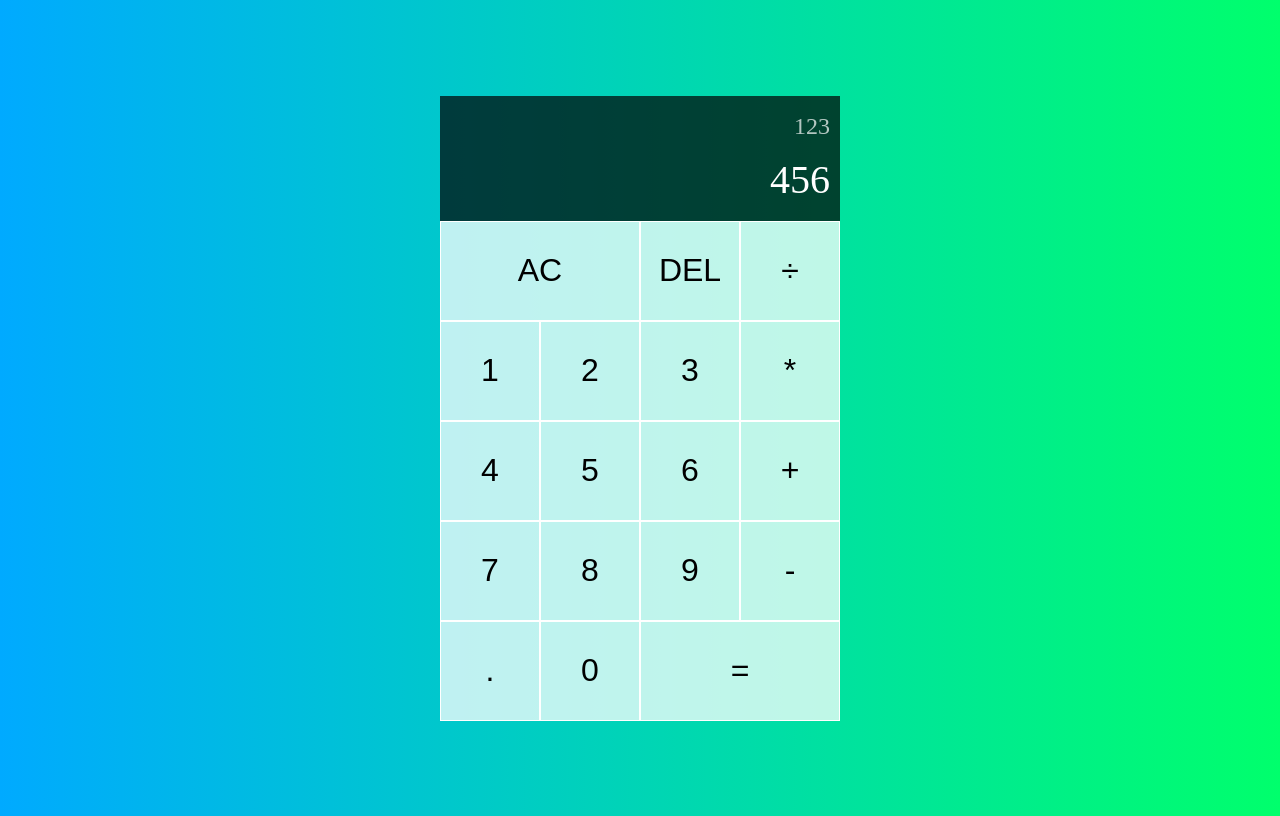
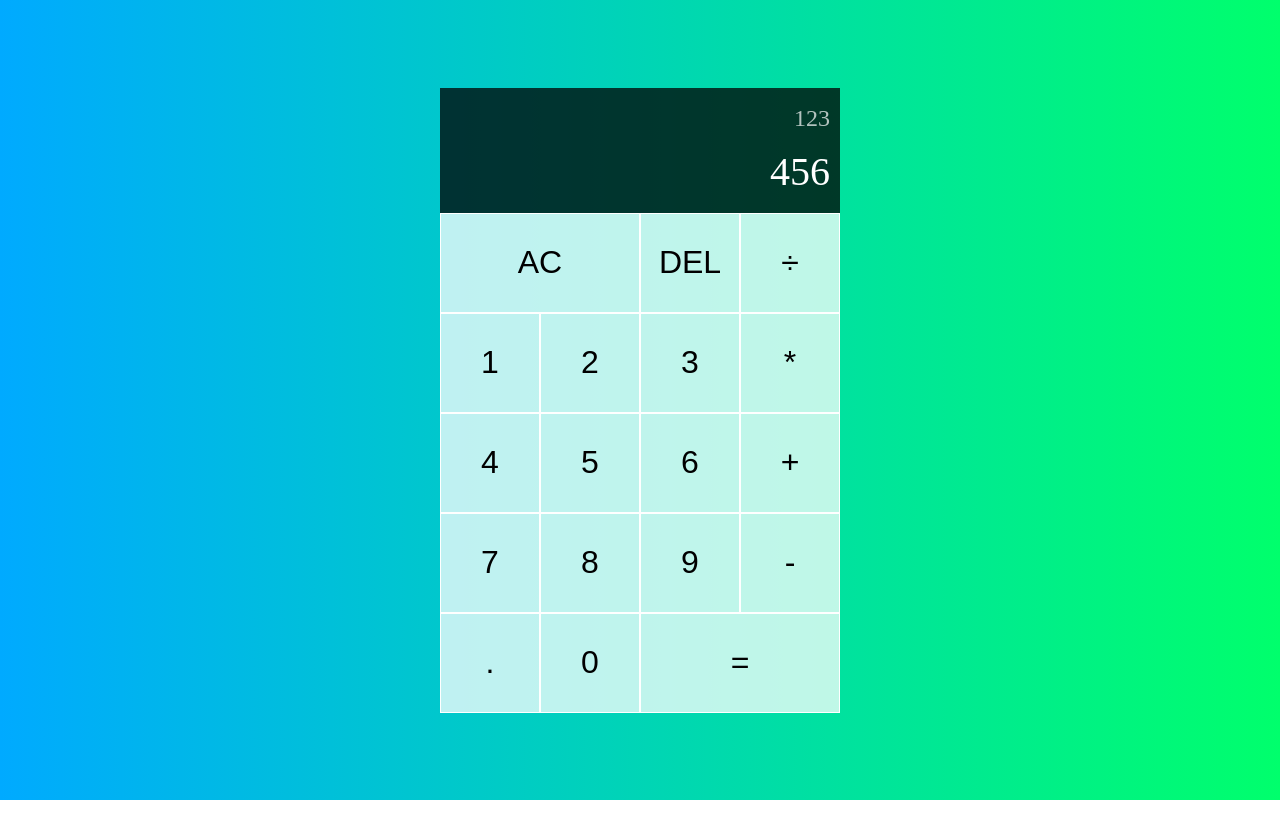
Before and after one commit to r-marmor/Calculator-vanilla-JS, a plain HTML site: page index.html in a window 1280 px wide. Drawn offline with Linux system fonts and the light colour scheme.

Commit message:
minor change on README file

```diff
--- a/styles.css
+++ b/styles.css
@@ -4,6 +4,8 @@
 
 body {
     background: linear-gradient(to right, #00AAFF, #00FF6C);
+    margin: 0;
+    padding: 0;
 }
 
 /* Utility class */
@@ -28,7 +30,7 @@ body {
     justify-content: space-around;
     grid-column: 1 / -1;
     padding: 10px;
-    background-color: rgba(0, 0, 0, 0.7);
+    background-color: rgba(0, 0, 0, 0.75);
     color: white;
 }
 
```
Also changed, not shown: 1 other file.
